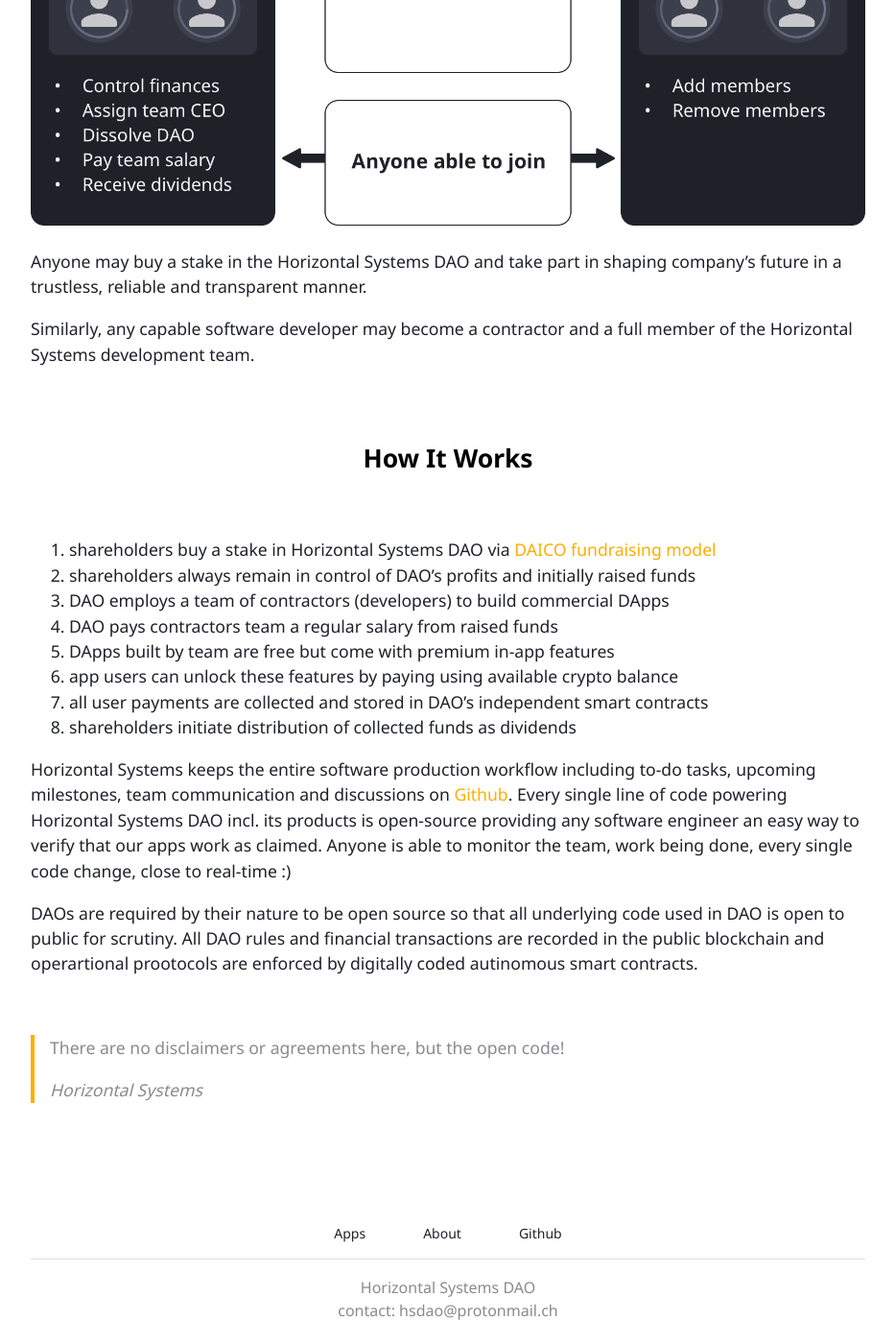
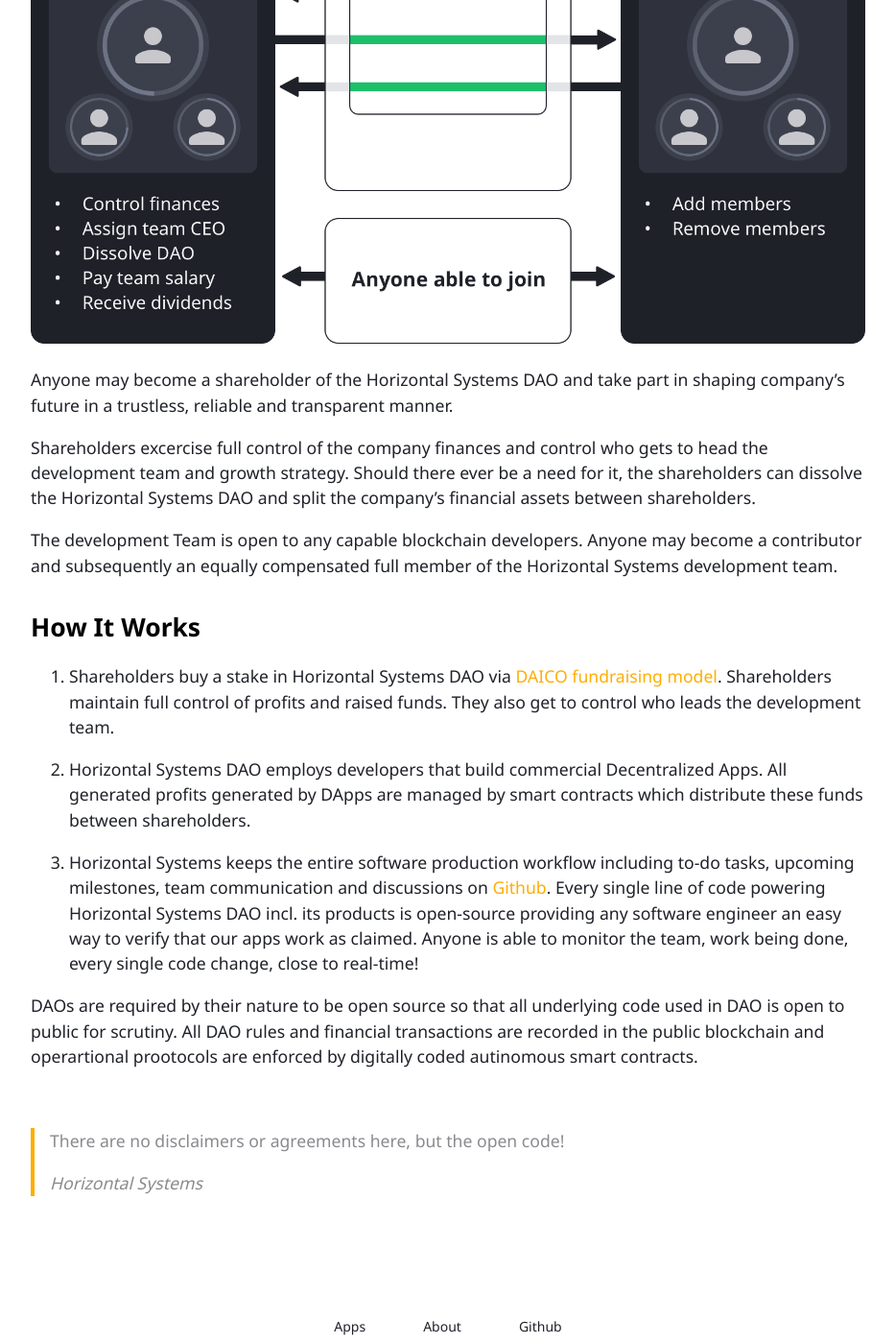
Before and after one commit to horizontalsystems/horizontalsystems.github.io, a Jekyll site: the page built from dao/about.md, in a window 1280 px wide and 1400 px high, scrolled down 1159 px. Shown: the whole window at 96% size, without its empty margins (173-1106 px from the left). Built offline with Jekyll 4.4.1, drawn with Linux system fonts in a browser that asks for light colours; some of the changed text lies outside the part shown.

Commit message:
change text on index and about pages

```diff
--- a/dao/about.md
+++ b/dao/about.md
@@ -11,31 +11,25 @@
 
 <br/>
 
-Horizontal Systems is a decentralized autonomous organization, or DAO. It's a self sustainable organization built on blockchain that's governed by people and driven by talented software engineers in a decentralized, transparent, immutable and incorruptable manner.
+Horizontal Systems is a decentralized autonomous organization, or in short a DAO. It runs as a self sustainable organization where all governance and operational protocols are digitally encoded on a public immutable blockchain. It doesn't depend on any entity to function.
+
+Horizontal Systems governed by its shareholders via digital smart contracts and is driven by talented software engineers in a decentralized, transparent, immutable and incorruptable manner. These smart contracts are designed from the very start to ensure that governance and operational protocols work as expected and can't be changed in the future.
 
 ![Horizontal Systems DAO](/assets/images/hs_dao.png)
 
-Anyone may buy a stake in the Horizontal Systems DAO and take part in shaping company's future in a trustless, reliable and transparent manner.
+Anyone may become a shareholder of the Horizontal Systems DAO and take part in shaping company's future in a trustless, reliable and transparent manner.
 
-Similarly, any capable software developer may become a contractor and a full member of the Horizontal Systems development team.
+Shareholders excercise full control of the company finances and control who gets to head the development team and growth strategy. Should there ever be a need for it, the shareholders can dissolve the Horizontal Systems DAO and split the company's financial assets between shareholders.
 
+The development Team is open to any capable blockchain developers. Anyone may become a contributor and subsequently an equally compensated full member of the Horizontal Systems development team.
 
+## How It Works
 
-<br/>
-<center><h2>How It Works</h2></center>
-<br/>
+1. Shareholders buy a stake in Horizontal Systems DAO via [DAICO fundraising model](https://cointelegraph.com/explained/what-is-a-daico-explained). Shareholders maintain full control of profits and raised funds. They also get to control who leads the development team.
 
-1. shareholders buy a stake in Horizontal Systems DAO via [DAICO fundraising model](https://cointelegraph.com/explained/what-is-a-daico-explained)
-2. shareholders always remain in control of DAO's profits and initially raised funds
-3. DAO employs a team of contractors (developers) to build commercial DApps
-4. DAO pays contractors team a regular salary from raised funds
-5. DApps built by team are free but come with premium in-app features
-6. app users can unlock these features by paying using available crypto balance
-7. all user payments are collected and stored in DAO's independent smart contracts
-8. shareholders initiate distribution of collected funds as dividends
+2. Horizontal Systems DAO employs developers that build commercial Decentralized Apps. All generated profits generated by DApps are managed by smart contracts which distribute these funds between shareholders.
 
-
-Horizontal Systems keeps the entire software production workflow including to-do tasks, upcoming milestones, team communication and discussions on [Github](https://github.com/horizontalsystems/). Every single line of code powering Horizontal Systems DAO incl. its products is open-source providing any software engineer an easy way to verify that our apps work as claimed. Anyone is able to monitor the team, work being done, every single code change, close to real-time :)
+3. Horizontal Systems keeps the entire software production workflow including to-do tasks, upcoming milestones, team communication and discussions on [Github](https://github.com/horizontalsystems/). Every single line of code powering Horizontal Systems DAO incl. its products is open-source providing any software engineer an easy way to verify that our apps work as claimed. Anyone is able to monitor the team, work being done, every single code change, close to real-time!
 
 DAOs are required by their nature to be open source so that all underlying code used in DAO is open to public for scrutiny. All DAO rules and financial transactions are recorded in the public blockchain and operartional prootocols are enforced by digitally coded autinomous smart contracts.
 
```
Also changed, not shown: index.md (+8 -5 lines).
